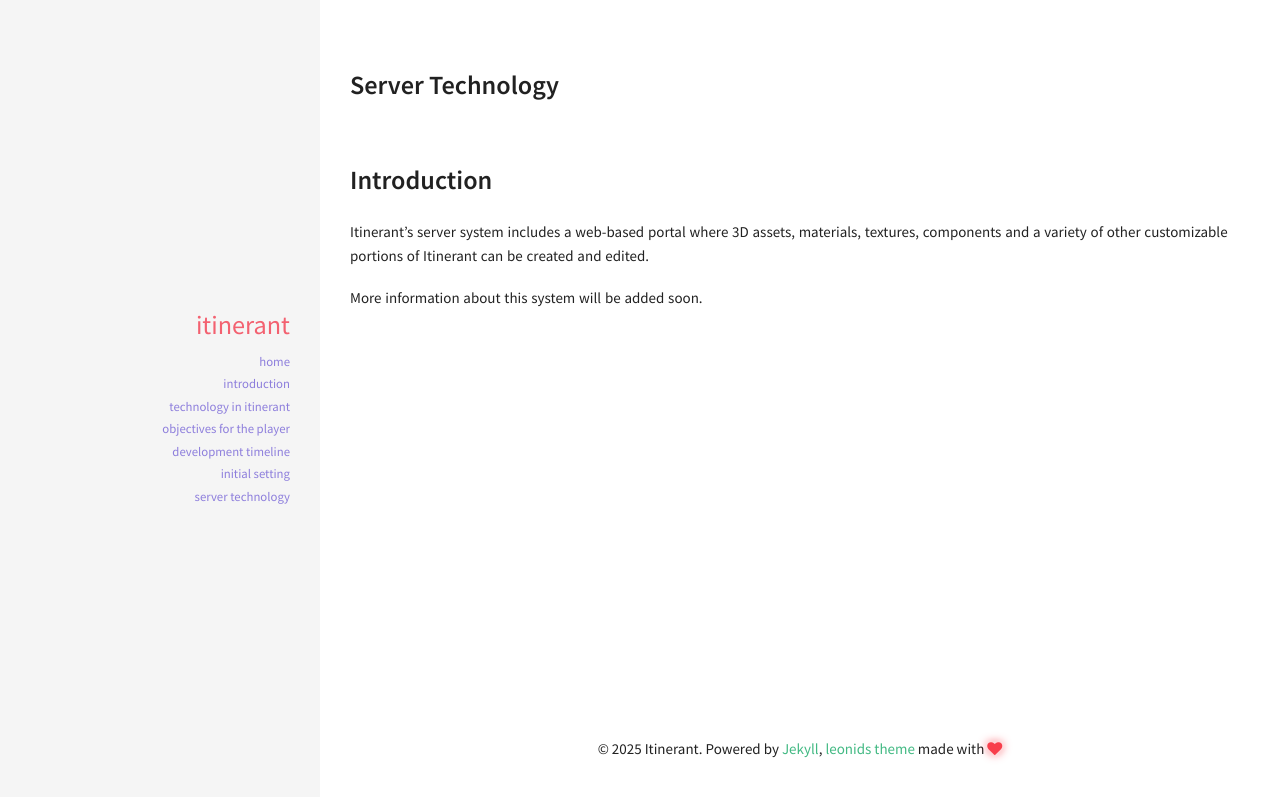
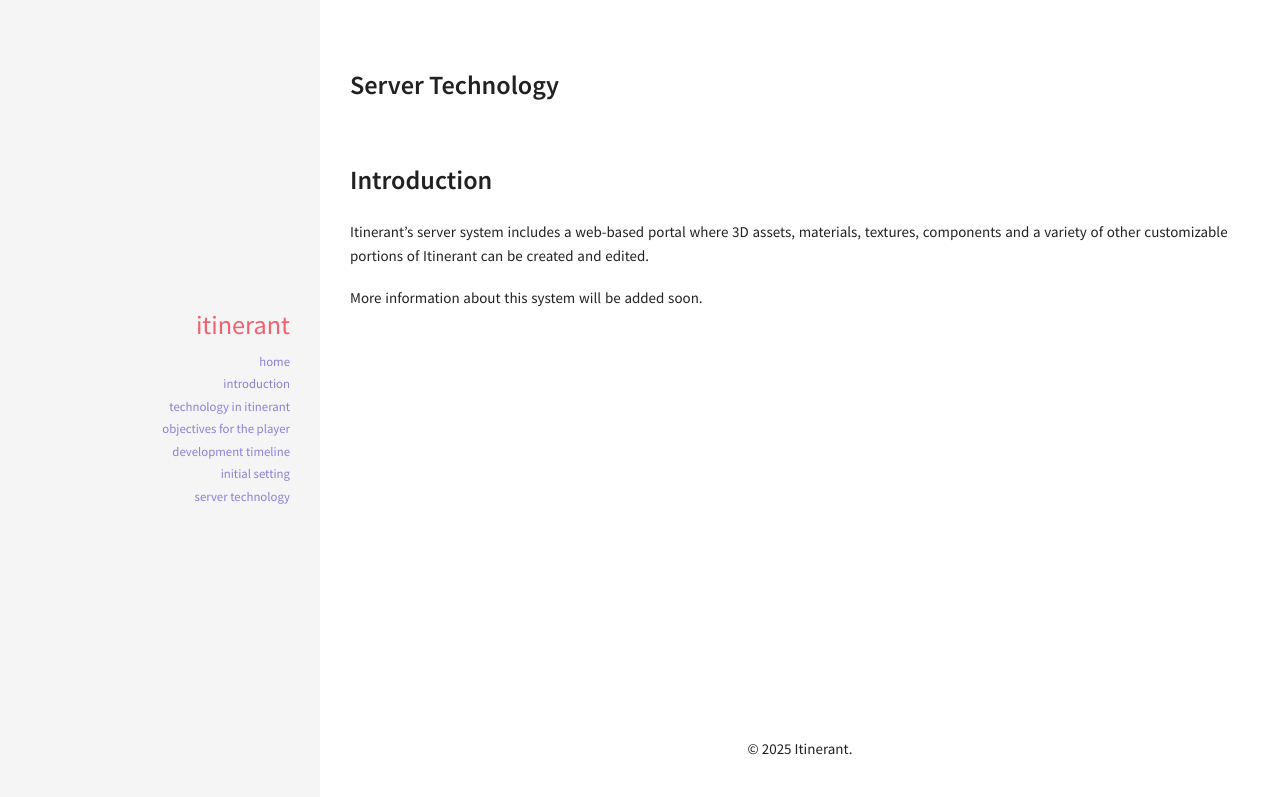
Before and after one commit to ItinerantUniverse/itinerantuniverse.github.io, a Jekyll site: the page built from 6.-Server-Technology.md, in a window 1280 px wide. Shown: the top 797 px of the page. Built offline with Jekyll 4.4.1, drawn with Linux system fonts in a browser that asks for light colours.

Commit message:
Update footer.html

```diff
--- a/_includes/footer.html
+++ b/_includes/footer.html
@@ -1,3 +1,3 @@
 <footer>
-  &copy; {{ site.time | date: '%Y' }} {{ site.owner.name }}. Powered by <a href="http://jekyllrb.com/">Jekyll</a>, <a href="http://github.com/renyuanz/leonids/">leonids theme</a> made with <i class="fa fa-heart heart-icon"></i>
+  &copy; {{ site.time | date: '%Y' }} {{ site.owner.name }}.
 </footer>
```
